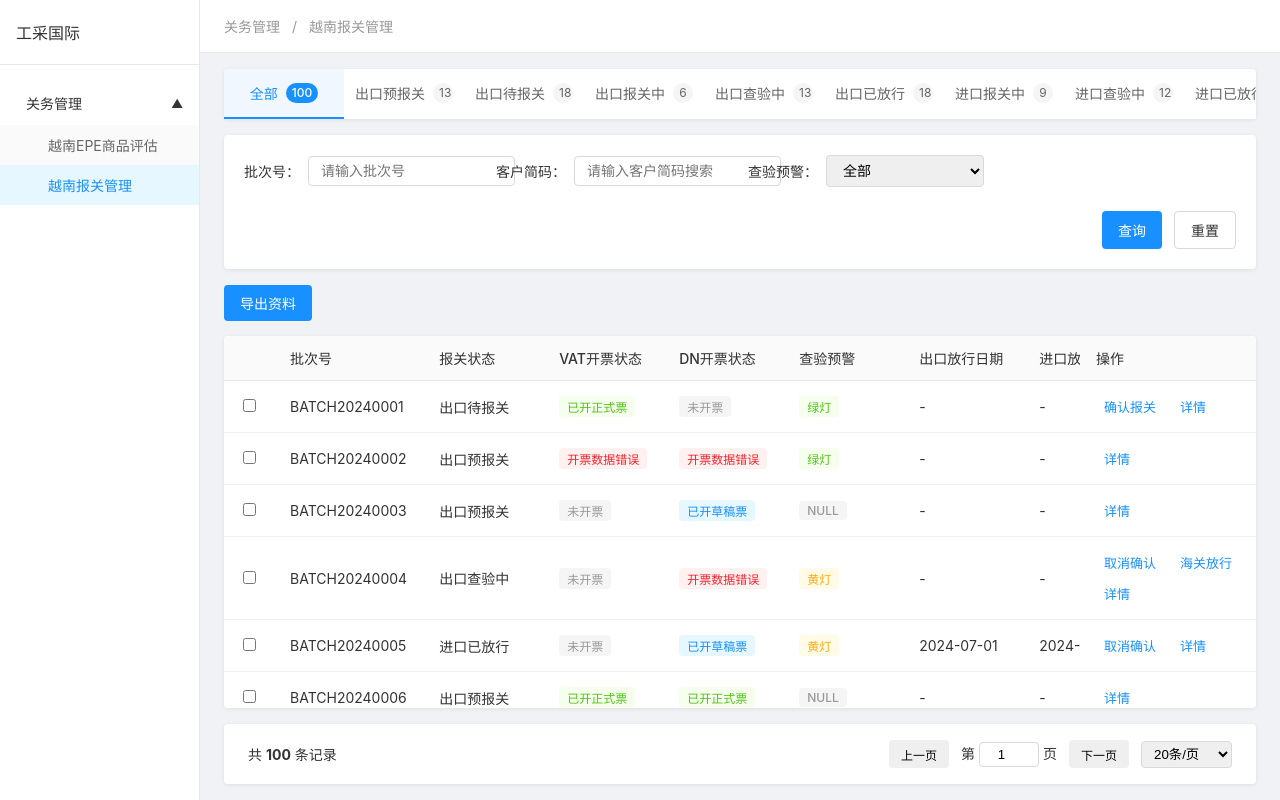
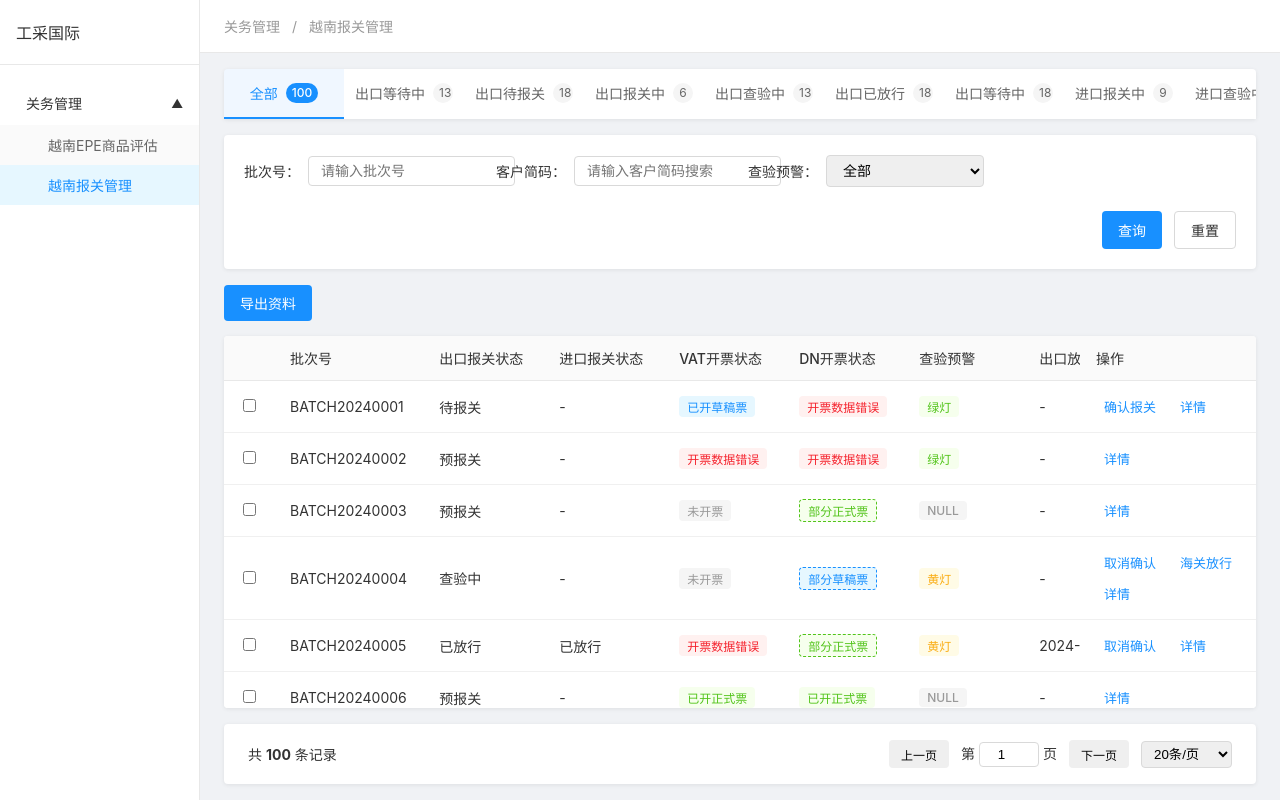
Before and after one commit to rhyme1216/epe, a plain HTML site: page index.html in a window 1280 px wide. Both pictures are taken after a click on the item "越南报关管理". Drawn offline with Linux system fonts and the light colour scheme.

Commit message:
完成关务管理系统：越南EPE商品评估和报关管理功能

```diff
--- a/index.html
+++ b/index.html
@@ -120,7 +120,7 @@
                 <div class="toolbar-left">
                     <button class="btn btn-success" onclick="handleExport()">导出</button>
                     <button class="btn btn-primary" onclick="handleBatchConfirm()">批量关务确认</button>
-                    <button class="btn btn-primary" onclick="handleBatchAssessment()">批量关务评估</button>
+                    <!-- <button class="btn btn-primary" onclick="handleBatchAssessment()">批量关务评估</button> -->
                 </div>
                 <div class="toolbar-right">
                     <span id="selectedCount" class="selected-count">已选择 <strong>0</strong> 条</span>
@@ -203,7 +203,7 @@
                     <span class="badge" id="badge-all">100</span>
                 </div>
                 <div class="tab-item" data-status="export-pre" onclick="switchCustomsTab(this, 'export-pre')">
-                    <span>出口预报关</span>
+                    <span>出口等待中</span>
                     <span class="badge" id="badge-export-pre">12</span>
                 </div>
                 <div class="tab-item" data-status="export-pending" onclick="switchCustomsTab(this, 'export-pending')">
@@ -221,6 +221,10 @@
                 <div class="tab-item" data-status="export-released" onclick="switchCustomsTab(this, 'export-released')">
                     <span>出口已放行</span>
                     <span class="badge" id="badge-export-released">23</span>
+                </div>
+                <div class="tab-item" data-status="export-waiting" onclick="switchCustomsTab(this, 'export-waiting')">
+                    <span>出口等待中</span>
+                    <span class="badge" id="badge-export-waiting">0</span>
                 </div>
                 <div class="tab-item" data-status="import-declaring" onclick="switchCustomsTab(this, 'import-declaring')">
                     <span>进口报关中</span>
@@ -289,7 +293,8 @@
                                 <!-- 单选模式,不显示全选框 -->
                             </th>
                             <th>批次号</th>
-                            <th>报关状态</th>
+                            <th>出口报关状态</th>
+                            <th>进口报关状态</th>
                             <th>VAT开票状态</th>
                             <th>DN开票状态</th>
                             <th>查验预警</th>
--- a/script.js
+++ b/script.js
@@ -508,8 +508,8 @@ function generateCustomsData() {
                         '进口报关中', '进口查验中', '进口已放行'];
     const warnings = ['red', 'yellow', 'green', 'null'];
     const warningNames = ['红灯', '黄灯', '绿灯', 'NULL'];
-    const invoiceStatuses = ['not-invoiced', 'data-error', 'draft-invoiced', 'formal-invoiced'];
-    const invoiceStatusNames = ['未开票', '开票数据错误', '已开草稿票', '已开正式票'];
+    const invoiceStatuses = ['not-invoiced', 'data-error', 'partial-draft', 'partial-formal', 'draft-invoiced', 'formal-invoiced'];
+    const invoiceStatusNames = ['未开票', '开票数据错误', '部分草稿票', '部分正式票', '已开草稿票', '已开正式票'];
     const updaters = ['张三', '李四', '王五', '赵六', '钱七'];
 
     customsData = [];
@@ -601,6 +601,9 @@ function filterCustomsDataByStatus(status) {
     if (status === 'all') {
         // 全部状态，显示所有数据
         customsFilteredData = [...customsData];
+    } else if (status === 'export-waiting') {
+        // 出口等待中：出口已放行的数据
+        customsFilteredData = customsData.filter(item => item.status === 'export-released');
     } else {
         // 按指定状态过滤
         customsFilteredData = customsData.filter(item => item.status === status);
@@ -623,6 +626,13 @@ function updateCustomsStatusBadges() {
     const allBadge = document.getElementById('badge-all');
     if (allBadge) {
         allBadge.textContent = customsData.length;
+    }
+
+    // 更新出口等待中的徽标（等于出口已放行的数量）
+    const exportWaitingBadge = document.getElementById('badge-export-waiting');
+    if (exportWaitingBadge) {
+        const waitingCount = customsData.filter(item => item.status === 'export-released').length;
+        exportWaitingBadge.textContent = waitingCount;
     }
 
     // 更新各状态TAB的徽标
@@ -651,16 +661,22 @@ function renderCustomsTable() {
     tableBody.innerHTML = '';
 
     if (pageData.length === 0) {
-        tableBody.innerHTML = '<tr><td colspan="11" style="text-align: center; padding: 40px; color: #999;">暂无数据</td></tr>';
+        tableBody.innerHTML = '<tr><td colspan="12" style="text-align: center; padding: 40px; color: #999;">暂无数据</td></tr>';
         return;
     }
 
     pageData.forEach(item => {
         const row = document.createElement('tr');
+
+        // 获取出口和进口状态文本
+        const exportStatusText = getExportStatusText(item);
+        const importStatusText = getImportStatusText(item);
+
         row.innerHTML = `
             <td><input type="checkbox" class="customs-row-checkbox" value="${item.id}" data-status="${item.status}" onchange="updateCustomsSelectedCount()"></td>
             <td>${item.batchNo}</td>
-            <td>${item.statusName}</td>
+            <td>${exportStatusText}</td>
+            <td>${importStatusText}</td>
             <td><span class="invoice-badge invoice-${item.vatInvoiceStatus}">${item.vatInvoiceStatusName}</span></td>
             <td><span class="invoice-badge invoice-${item.dnInvoiceStatus}">${item.dnInvoiceStatusName}</span></td>
             <td><span class="warning-badge warning-${item.warning}">${item.warningName}</span></td>
@@ -701,6 +717,42 @@ function renderCustomsTable() {
         });
         pageInput.dataset.listenerAdded = 'true';
     }
+}
+
+// 获取出口报关状态文本
+function getExportStatusText(item) {
+    const statusMap = {
+        'export-pre': '预报关',
+        'export-pending': '待报关',
+        'export-declaring': '报关中',
+        'export-inspecting': '查验中',
+        'export-released': '已放行'
+    };
+
+    if (item.status.startsWith('export-')) {
+        return statusMap[item.status] || '-';
+    } else if (item.status.startsWith('import-')) {
+        // 进口阶段，出口状态为已放行
+        return '已放行';
+    }
+    return '-';
+}
+
+// 获取进口报关状态文本
+function getImportStatusText(item) {
+    const statusMap = {
+        'import-declaring': '待报关',
+        'import-inspecting': '查验中',
+        'import-released': '已放行'
+    };
+
+    if (item.status.startsWith('import-')) {
+        return statusMap[item.status] || '-';
+    } else if (item.status === 'export-released') {
+        // 出口已放行，进口为等待中
+        return '等待中';
+    }
+    return '-';
 }
 
 // 根据报关状态生成操作按钮
@@ -759,26 +811,24 @@ function getCustomsActionButtons(item) {
             `;
             break;
         case 'export-released':
-            // 出口已放行：进口报关、详情
+            // 出口已放行/进口等待中：详情
             buttons = `
                 <div class="action-btns">
                     <div class="action-btn-row">
-                        <button class="action-btn" onclick="handleImportDeclaration(${item.id})">进口报关</button>
                         <button class="action-btn" onclick="handleCustomsDetail(${item.id})">详情</button>
                     </div>
                 </div>
             `;
             break;
         case 'import-declaring':
-            // 进口报关中：取消确认、海关查验、海关放行、详情
+            // 进口待报关：海关查验、海关放行、详情
             buttons = `
                 <div class="action-btns">
                     <div class="action-btn-row">
-                        <button class="action-btn" onclick="handleCancelImportConfirm(${item.id})">取消确认</button>
                         <button class="action-btn" onclick="handleCustomsInspection(${item.id})">海关查验</button>
+                        <button class="action-btn" onclick="handleCustomsRelease(${item.id})">海关放行</button>
                     </div>
                     <div class="action-btn-row">
-                        <button class="action-btn" onclick="handleCustomsRelease(${item.id})">海关放行</button>
                         <button class="action-btn" onclick="handleCustomsDetail(${item.id})">详情</button>
                     </div>
                 </div>
--- a/style.css
+++ b/style.css
@@ -656,6 +656,18 @@ body {
     color: #f5222d;
 }
 
+.invoice-partial-draft {
+    background-color: #e6f7ff;
+    color: #1890ff;
+    border: 1px dashed #1890ff;
+}
+
+.invoice-partial-formal {
+    background-color: #f6ffed;
+    color: #52c41a;
+    border: 1px dashed #52c41a;
+}
+
 .invoice-draft-invoiced {
     background-color: #e6f7ff;
     color: #1890ff;
```
